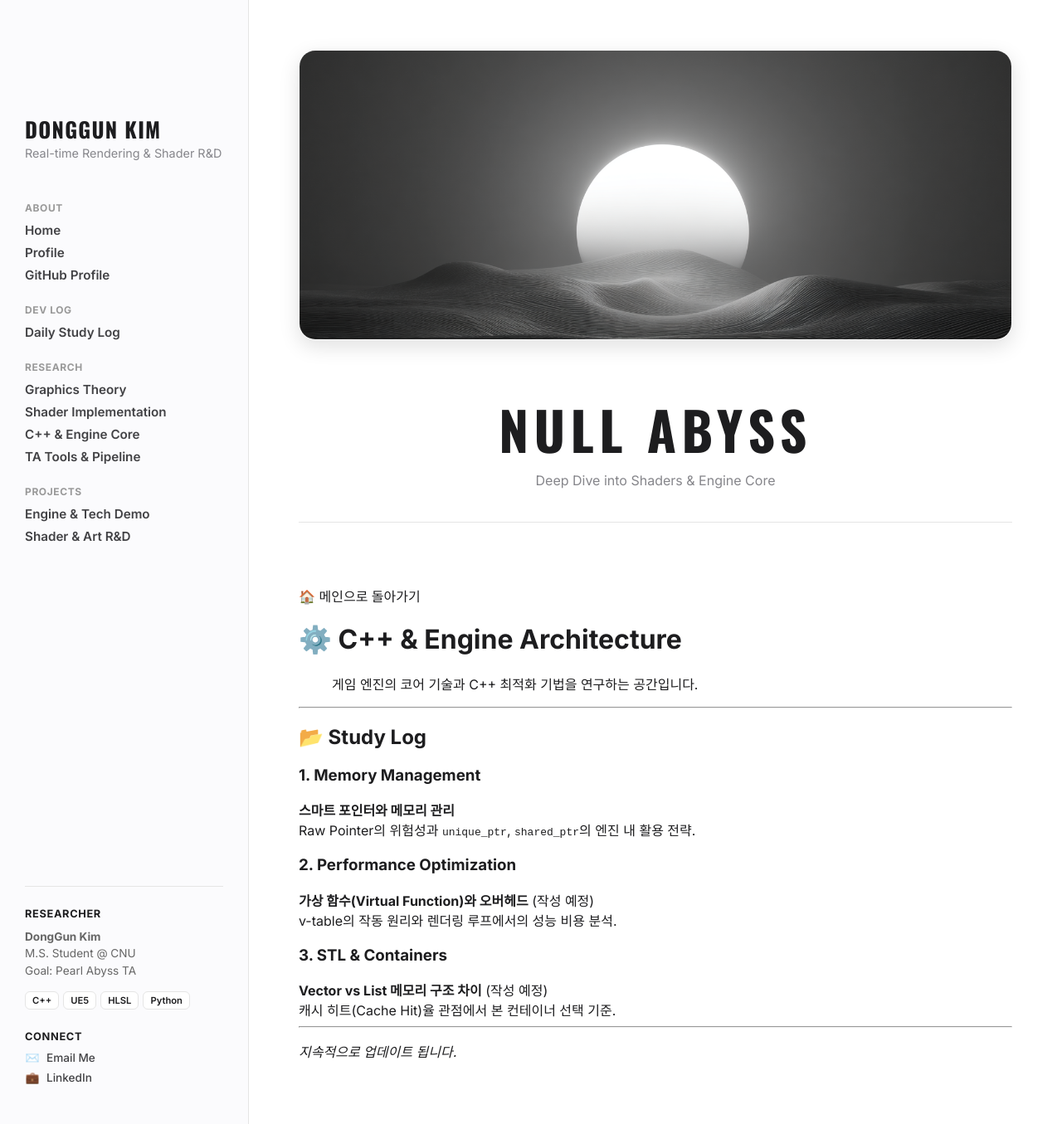
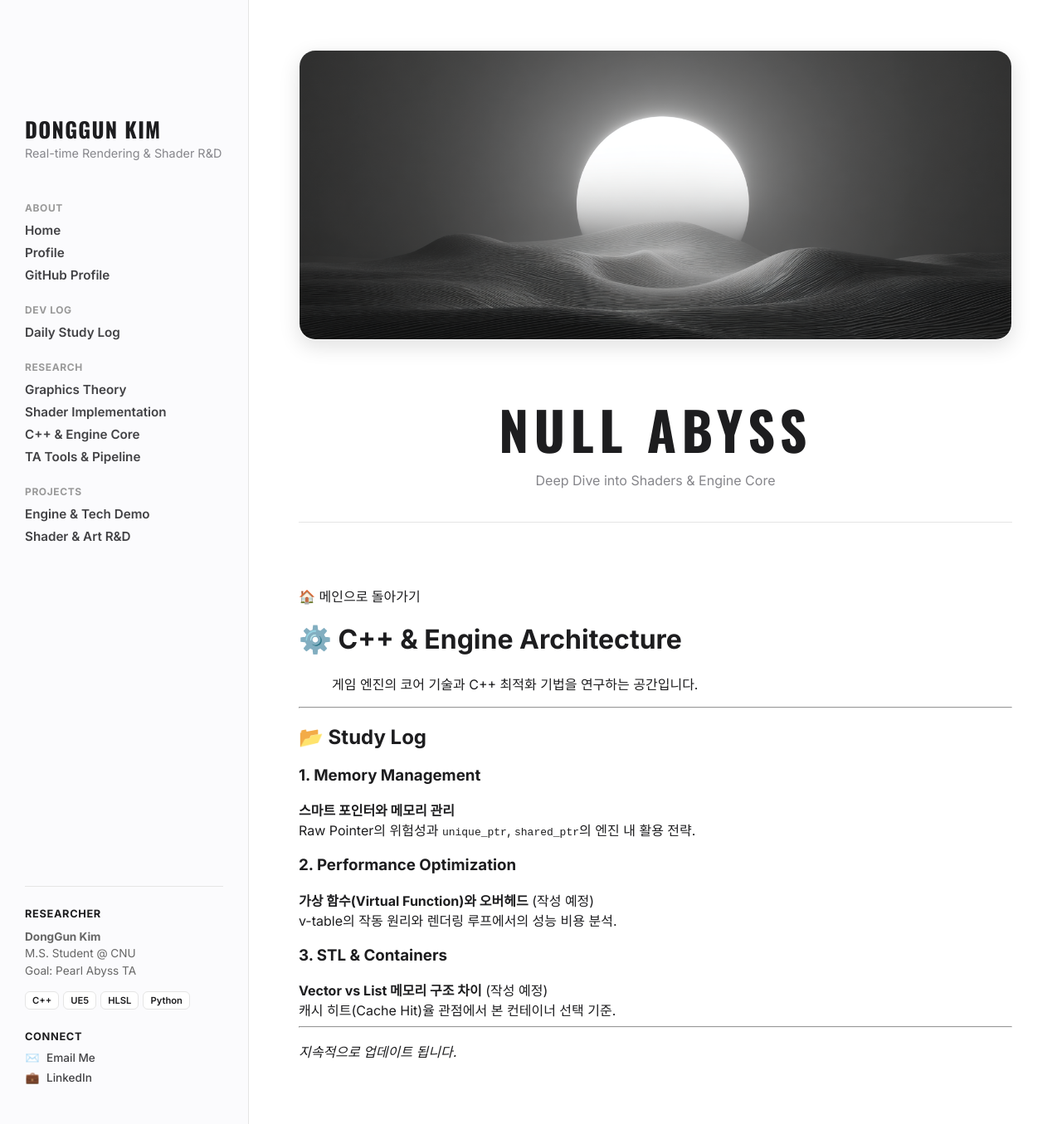
Before and after one commit to KimDongGun324/kimdonggun324.github.io, a Jekyll site: the page built from 03_Engine_CPP/README.md, in a window 1280 px wide. Shown: the whole page at 83% size. Built offline with Jekyll 4.4.1, drawn with Linux system fonts in a browser that asks for light colours.

Commit message:
Update default.html

```diff
--- a/_layouts/default.html
+++ b/_layouts/default.html
@@ -113,7 +113,7 @@
       /* center bottom: 이미지의 아랫부분을 보여줌 */
       /* 50% 20%: 가로는 중앙, 세로는 위에서 20% 지점 */
 
-      object-position: 50% 35%; /* <--- 이 값을 바꾸시면 됩니다 */
+      object-position: 50% 60%; /* <--- 이 값을 바꾸시면 됩니다 */
 
       transition: transform 0.5s ease;
     }
```
